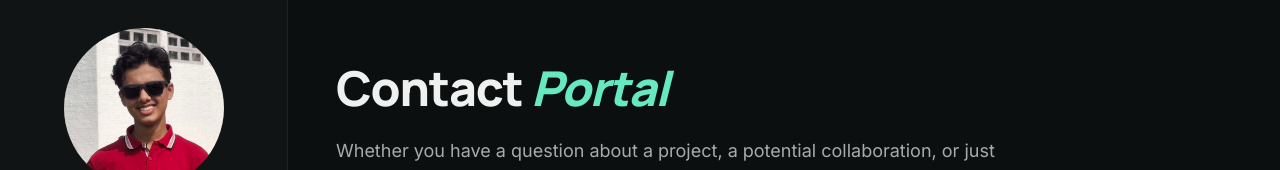
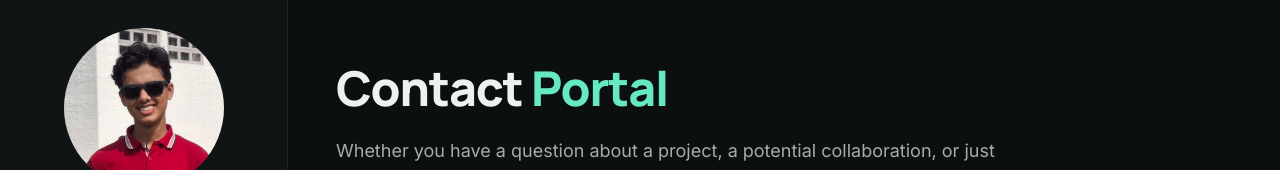
Before and after one commit to Dalton-Khatri/Portfolio, a React (Vite) app: page /contact in a window 1280 px wide. Shown: the top 170 px of the page. Built offline with nearby package versions, Linux system fonts and the light colour scheme.

Commit message:
Edited Contact Page

```diff
--- a/src/pages/Contact.tsx
+++ b/src/pages/Contact.tsx
@@ -24,7 +24,7 @@ export default function Contact() {
       className="space-y-24"
     >
       <motion.div variants={item} className="max-w-2xl">
-        <h1 className="text-5xl font-extrabold text-on-surface mb-6 font-headline tracking-tight">Contact <span className="text-primary italic">Portal</span></h1>
+        <h1 className="text-5xl font-extrabold text-on-surface mb-6 font-headline tracking-tight">Contact <span className="text-primary">Portal</span></h1>
         <p className="text-lg text-on-surface-variant leading-relaxed">
           Whether you have a question about a project, a potential collaboration, or just want to discuss the future of technology, my digital door is always open.
         </p>
```
